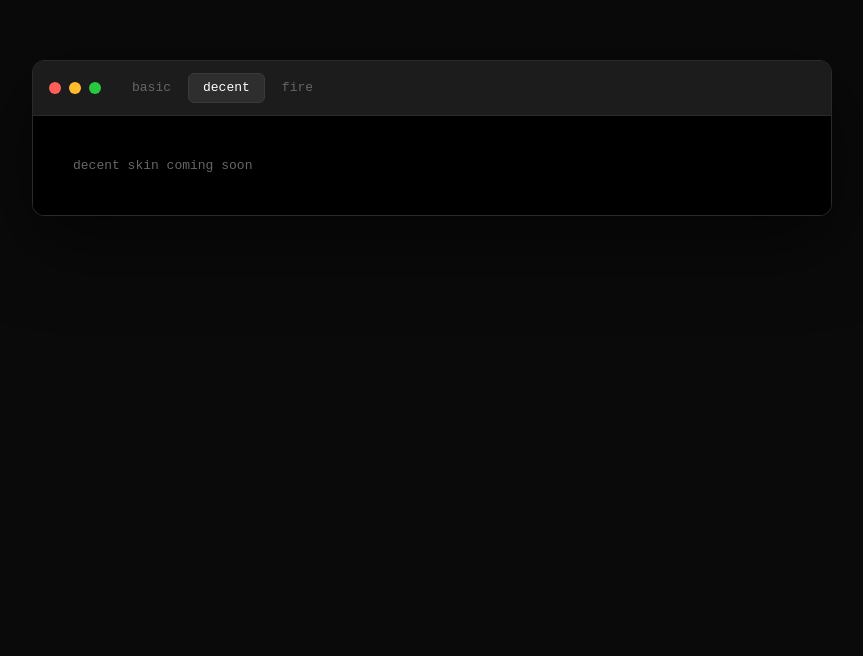
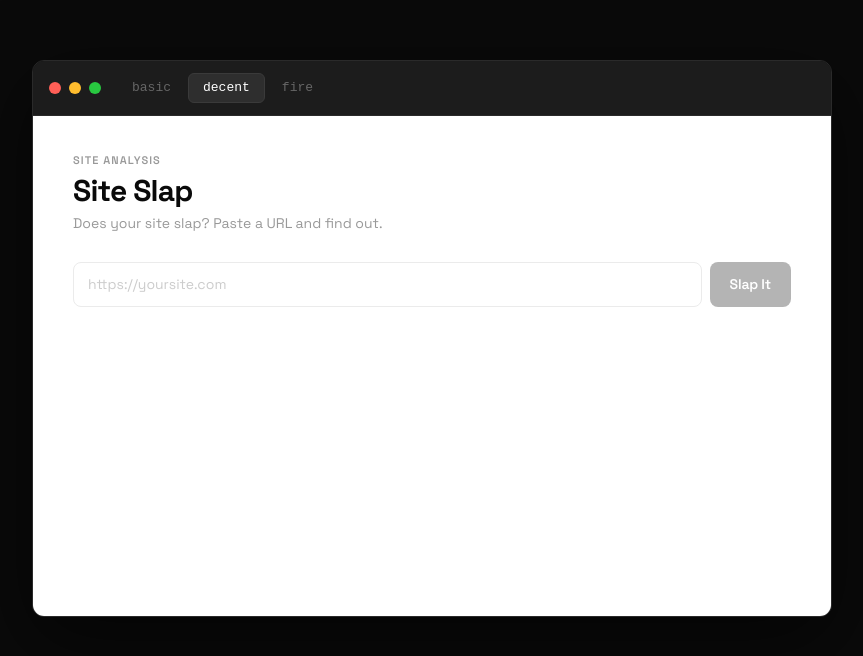
Before and after one commit to Zrk16/site-slap, a Next.js app: page / in a window 1280 px wide. Both pictures are taken after a click on the button "decent". Shown: the top 656 px of the page, without its empty margins (208-1071 px from the left). Built offline with nearby package versions, Linux system fonts and the light colour scheme.

Commit message:
add decent skin with Space Grotesk, CSS modules, proper hierarchy

```diff
--- /dev/null
+++ b/src/app/decent.module.css
@@ -0,0 +1,207 @@
+@import url('https://fonts.googleapis.com/css2?family=Space+Grotesk:wght@400;500;600;700&display=swap');
+
+.container {
+  --bg: #fff;
+  --text: #0a0a0a;
+  --muted: #999;
+  --border: #ebebeb;
+  --font: 'Space Grotesk', system-ui, sans-serif;
+
+  background: var(--bg);
+  min-height: 500px;
+  padding: 36px 40px 48px;
+  font-family: var(--font);
+  color: var(--text);
+}
+
+.eyebrow {
+  font-size: 11px;
+  font-weight: 600;
+  letter-spacing: 0.1em;
+  text-transform: uppercase;
+  color: var(--muted);
+  margin-bottom: 6px;
+}
+
+.title {
+  font-size: 30px;
+  font-weight: 700;
+  letter-spacing: -0.8px;
+  margin-bottom: 6px;
+  line-height: 1.1;
+}
+
+.subtitle {
+  font-size: 14px;
+  color: var(--muted);
+  margin-bottom: 28px;
+}
+
+.inputRow {
+  display: flex;
+  gap: 8px;
+  margin-bottom: 0;
+}
+
+.input {
+  flex: 1;
+  padding: 11px 14px;
+  font-size: 14px;
+  font-family: var(--font);
+  border: 1.5px solid var(--border);
+  border-radius: 8px;
+  background: #fff;
+  color: var(--text);
+  outline: none;
+  transition: border-color 0.15s;
+  min-width: 0;
+}
+
+.input:focus { border-color: var(--text); }
+.input::placeholder { color: #ccc; }
+
+.button {
+  padding: 11px 20px;
+  font-size: 14px;
+  font-weight: 600;
+  font-family: var(--font);
+  background: var(--text);
+  color: #fff;
+  border: none;
+  border-radius: 8px;
+  cursor: pointer;
+  letter-spacing: -0.2px;
+  transition: opacity 0.15s;
+  white-space: nowrap;
+}
+
+.button:hover:not(:disabled) { opacity: 0.75; }
+.button:disabled { opacity: 0.3; cursor: not-allowed; }
+
+.error {
+  margin-top: 16px;
+  padding: 10px 14px;
+  background: #fff5f5;
+  border-left: 3px solid #e53e3e;
+  color: #c53030;
+  font-size: 13px;
+  border-radius: 0 6px 6px 0;
+}
+
+.skeleton {
+  border-radius: 5px;
+  margin-bottom: 10px;
+  background: linear-gradient(90deg, #f0f0f0 25%, #f8f8f8 50%, #f0f0f0 75%);
+  background-size: 200% 100%;
+  animation: shimmer 1.4s infinite;
+}
+
+.results { margin-top: 0; }
+
+.scoreSection {
+  padding: 28px 0 20px;
+  border-top: 1px solid var(--border);
+  margin-top: 28px;
+}
+
+.scoreValue {
+  font-size: 86px;
+  font-weight: 700;
+  line-height: 1;
+  letter-spacing: -5px;
+  margin-bottom: 10px;
+}
+
+.scoreUnit {
+  font-size: 26px;
+  color: #ccc;
+  font-weight: 400;
+  letter-spacing: -1px;
+}
+
+.verdict {
+  font-size: 15px;
+  color: #555;
+  font-style: italic;
+  line-height: 1.5;
+  margin: 0;
+}
+
+.tabs {
+  display: flex;
+  border-bottom: 1px solid var(--border);
+  margin: 20px 0 24px;
+}
+
+.tab {
+  padding: 10px 20px 9px;
+  font-size: 13px;
+  font-weight: 500;
+  font-family: var(--font);
+  background: none;
+  border: none;
+  border-bottom: 2px solid transparent;
+  margin-bottom: -1px;
+  color: var(--muted);
+  cursor: pointer;
+  transition: color 0.12s, border-color 0.12s;
+}
+
+.tab:hover { color: var(--text); }
+
+.tabActive {
+  color: var(--text) !important;
+  border-bottom-color: var(--text) !important;
+}
+
+.screenshot {
+  width: 100%;
+  border-radius: 8px;
+  border: 1px solid var(--border);
+  margin-bottom: 8px;
+  display: block;
+}
+
+.section {
+  padding: 20px 0;
+  border-top: 1px solid var(--border);
+}
+
+.sectionLabel {
+  font-size: 11px;
+  font-weight: 600;
+  text-transform: uppercase;
+  letter-spacing: 0.1em;
+  color: var(--muted);
+  margin-bottom: 14px;
+}
+
+.list {
+  list-style: none;
+  padding: 0;
+  margin: 0;
+}
+
+.listItem {
+  display: flex;
+  gap: 12px;
+  align-items: flex-start;
+  font-size: 14px;
+  color: #333;
+  line-height: 1.6;
+  padding: 8px 0;
+  border-bottom: 1px solid #f5f5f5;
+}
+
+.listItem:last-child {
+  border-bottom: none;
+  padding-bottom: 0;
+}
+
+.listNum {
+  font-size: 11px;
+  font-weight: 600;
+  color: var(--muted);
+  min-width: 18px;
+  padding-top: 2px;
+}
--- a/src/app/page.tsx
+++ b/src/app/page.tsx
@@ -1,6 +1,8 @@
 "use client";
 
 import { useState } from "react";
+import styles from "./decent.module.css";
+
 
 interface SlapResult {
   score: number;
@@ -144,6 +146,122 @@ function BasicSkin({ result, loading, error, url, setUrl, slap, activeTab, setAc
   );
 }
 
+
+function DecentSkin({ result, loading, error, url, setUrl, slap, activeTab, setActiveTab }: {
+  result: SlapResult | null;
+  loading: boolean;
+  error: string;
+  url: string;
+  setUrl: (v: string) => void;
+  slap: () => void;
+  activeTab: ScoreTab;
+  setActiveTab: (t: ScoreTab) => void;
+}) {
+  const tabScore = result
+    ? activeTab === "OG" ? result.score
+    : activeTab === "Quick Fix" ? result.quickWinsScore
+    : result.fullFixScore
+    : null;
+
+  const scoreColor = tabScore === null ? "#0a0a0a"
+    : tabScore >= 71 ? "#16a34a"
+    : tabScore >= 51 ? "#d97706"
+    : "#dc2626";
+
+  const fixes = activeTab === "OG" ? result?.fixes
+    : activeTab === "Quick Fix" ? [result?.fixes[0]]
+    : result?.fixes;
+
+  return (
+    <div className={styles.container}>
+      <p className={styles.eyebrow}>Site Analysis</p>
+      <h1 className={styles.title}>Site Slap</h1>
+      <p className={styles.subtitle}>Does your site slap? Paste a URL and find out.</p>
+
+      <div className={styles.inputRow}>
+        <input
+          type="text"
+          placeholder="https://yoursite.com"
+          value={url}
+          onChange={(e) => setUrl(e.target.value)}
+          onKeyDown={(e) => e.key === "Enter" && slap()}
+          className={styles.input}
+        />
+        <button onClick={slap} disabled={loading || !url} className={styles.button}>
+          {loading ? "Analyzing..." : "Slap It"}
+        </button>
+      </div>
+
+      {error && <div className={styles.error}>{error}</div>}
+
+      {loading && (
+        <div style={{ marginTop: 28 }}>
+          {[[320, "100%"], [86, 120], [18, "50%"], [14, "78%"], [14, "65%"], [14, "71%"], [14, "60%"], [14, "74%"]].map(([h, w], i) => (
+            <div key={i} className={styles.skeleton} style={{ height: h, width: w }} />
+          ))}
+        </div>
+      )}
+
+      {!loading && result && (
+        <div className={styles.results}>
+          <div className={styles.scoreSection}>
+            <div className={styles.scoreValue} style={{ color: scoreColor }}>
+              {tabScore}<span className={styles.scoreUnit}>/100</span>
+            </div>
+            <p className={styles.verdict}>{result.verdict}</p>
+          </div>
+
+          <div className={styles.tabs}>
+            {scoreTabs.map((tab) => {
+              const score = tab === "OG" ? result.score : tab === "Quick Fix" ? result.quickWinsScore : result.fullFixScore;
+              return (
+                <button key={tab} onClick={() => setActiveTab(tab)}
+                  className={`${styles.tab} ${activeTab === tab ? styles.tabActive : ""}`}>
+                  {tab} · {score}
+                </button>
+              );
+            })}
+          </div>
+
+          {result.screenshotUrl && (
+            <img src={result.screenshotUrl} alt="screenshot" className={styles.screenshot} />
+          )}
+
+          {activeTab === "OG" && (
+            <div className={styles.section}>
+              <div className={styles.sectionLabel}>Roast</div>
+              <ul className={styles.list}>
+                {result.roast.map((r, i) => (
+                  <li key={i} className={styles.listItem}>
+                    <span className={styles.listNum}>{i + 1}</span>
+                    <span>{r}</span>
+                  </li>
+                ))}
+              </ul>
+            </div>
+          )}
+
+          <div className={styles.section}>
+            <div className={styles.sectionLabel}>
+              {activeTab === "OG" ? "Fixes" : activeTab === "Quick Fix" ? "Apply This Fix" : "Apply All Fixes"}
+            </div>
+            <ul className={styles.list}>
+              {fixes?.map((f, i) => (
+                <li key={i} className={styles.listItem}>
+                  <span className={styles.listNum}>{i + 1}</span>
+                  <span>{f}</span>
+                </li>
+              ))}
+            </ul>
+          </div>
+        </div>
+      )}
+    </div>
+  );
+}
+
+
+
 export default function Home() {
   const [url, setUrl] = useState("");
   const [result, setResult] = useState<SlapResult | null>(null);
@@ -211,7 +329,9 @@ export default function Home() {
                 activeTab={activeTab} setActiveTab={setActiveTab} />
             )}
             {activeSkin === "decent" && (
-              <div style={{ padding: 40, fontFamily: "monospace", opacity: 0.4 }}>decent skin coming soon</div>
+              <DecentSkin result={result} loading={loading} error={error}
+                url={url} setUrl={setUrl} slap={slap}
+                activeTab={activeTab} setActiveTab={setActiveTab} />
             )}
             {activeSkin === "fire" && (
               <div style={{ padding: 40, fontFamily: "monospace", opacity: 0.4 }}>fire skin coming soon</div>
```
